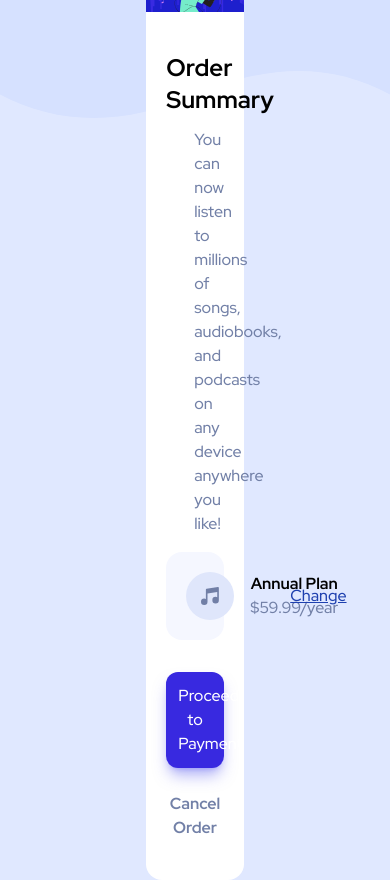
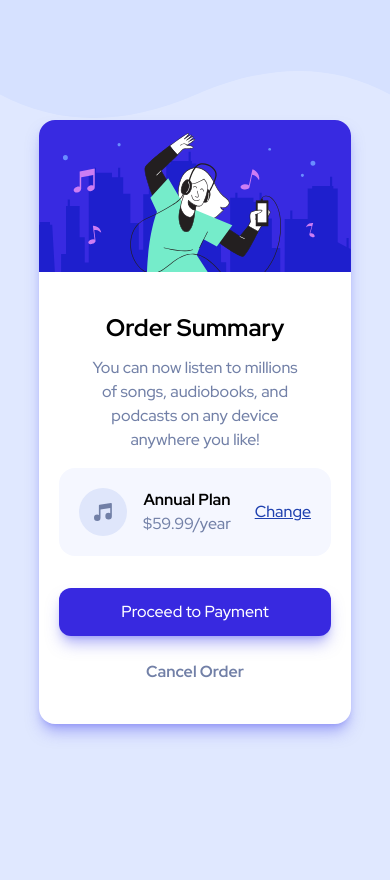
Before and after one commit to kamrulsaad/Order-Summary-Card-component, a plain HTML site: page index.html in a window 390 px wide. After the commit the page ends 844 px from the top, so only its background shows below. Drawn offline with nearby package versions, Linux system fonts and the light colour scheme.

Commit message:
Done with everything

```diff
--- a/index.html
+++ b/index.html
@@ -14,8 +14,8 @@
 </head>
 <body class="h-screen flex justify-center items-center">
 
- <div class="w-1/4 rounded-2xl bg-white">
-  <img class="rounded-t-2xl" src="images/illustration-hero.svg" alt="">
+ <div class="lg:w-1/4 md:w-3/5 sm:w-2/5 w-4/5 rounded-2xl shadow-lg shadow-indigo-500/50 h-10/12 bg-white">
+  <img class="rounded-t-2xl w-full" src="images/illustration-hero.svg" alt="">
   <div class="m-5 text-center">
     <h3 class="text-2xl font-black mb-3 mt-10">Order Summary</h3>
 
@@ -30,12 +30,12 @@
           <p class="grey-text">$59.99/year</p>
         </div>
       </div>
-      <u class="text-blue-800">Change</u>
+      <u class="text-blue-800 hover:text-purple-500 cursor-pointer">Change</u>
     </div>
-    <button class="rounded-xl btn w-full my-4 p-3 shadow-lg shadow-indigo-500/50">
+    <button class="rounded-xl btn w-full my-4 p-3 shadow-lg hover:bg-purple-500 cursor-pointer shadow-indigo-500/50">
       Proceed to Payment
     </button>
-    <p class="grey-text mt-2 mb-10 font-bold">Cancel Order</p>
+    <p class="grey-text hover:text-black cursor-pointer mt-2 mb-10 font-bold">Cancel Order</p>
   </div>
  </div>
 </body>
--- a/style/style.css
+++ b/style/style.css
@@ -34,3 +34,9 @@ body{
     background-color: var(--bright-blue);
     color: white;
 }
+
+@media all and (max-width:375px) {
+    body{
+        background-image: url('../images/pattern-background-mobile.svg');
+    }
+}
```
Also changed, not shown: design/active-states.jpg (deleted), design/desktop-design.jpg (deleted), design/mobile-design.jpg (deleted), 3 other files.
